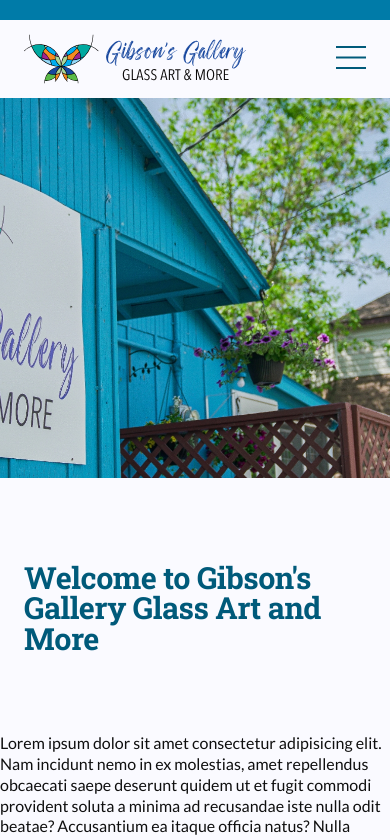
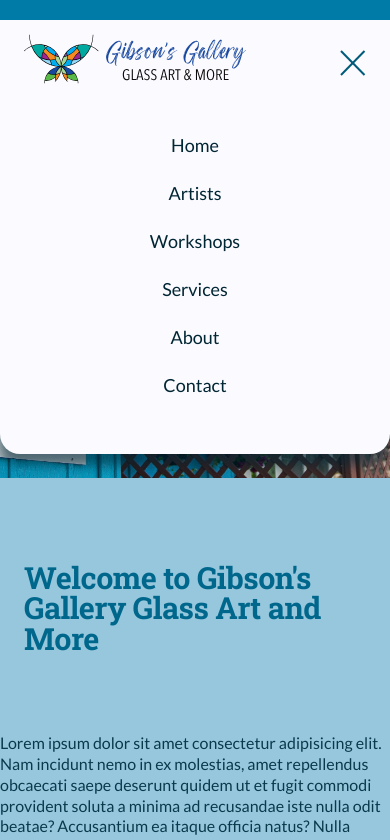
Before and after one commit to Vince-M/Gibsons-Glass-Gallery-static, a website: page index.html in a window 390 px wide. Both pictures are taken after a click on the button 351 px from the left and 57 px from the top of the page. Shown: the top 840 px of the page. Drawn offline with Linux system fonts and the light colour scheme; files that its build step writes are made by us from their sources.

Commit message:
add hiding elements for accessibility

```diff
--- a/app/js/script.js
+++ b/app/js/script.js
@@ -1 +1,29 @@
 console.log('Hello');
+
+const btnOpen = document.querySelector('#btnOpen');
+const btnClose = document.querySelector('#btnClose');
+const menuTopNav = document.querySelector('#menuTopNav');
+const breakpoint = window.matchMedia('(width < 43.75em)');
+
+if (breakpoint.matches) {
+  console.log('is mobile');
+  menuTopNav.setAttribute('inert', '');
+} else {
+  console.log('is tablet/desktop');
+  menuTopNav.removeAttribute('inert');
+}
+
+btnOpen.addEventListener('click', openMobileMenu);
+btnClose.addEventListener('click', closeMobileMenu);
+
+function openMobileMenu() {
+  console.log('run openMobileMenu');
+  btnOpen.setAttribute('aria-expanded', 'true');
+  menuTopNav.removeAttribute('inert');
+}
+
+function closeMobileMenu() {
+  console.log('run closeMobileMenu');
+  btnOpen.setAttribute('aria-expanded', 'false');
+  menuTopNav.setAttribute('inert', '');
+}
--- a/app/scss/components/_topnav.scss
+++ b/app/scss/components/_topnav.scss
@@ -73,7 +73,7 @@
       position: fixed;
       inset: 0 0 auto 0;
       // padding: 12px 24px 60px;
-      padding: 60px 24px 60px;
+      padding: 50px 24px 60px;
       border-radius: 0 0 20px 20px;
       box-shadow: 0 12px 12px var(--menu-shadow);
       translate: 0 -110%;
--- a/index.html
+++ b/index.html
@@ -33,6 +33,7 @@
         <div class="topnav__overlay"></div>
 
         <button
+          id="btnOpen"
           class="topnav__open"
           aria-expanded="false"
           aria-labelledby="nav-label"
@@ -40,9 +41,15 @@
           <img src="img/hamburger.svg" alt="" width="30" height="23" />
         </button>
 
-        <div class="topnav__menu" role="dialog" aria-labelledby="nav-label">
+        <div
+          id="menuTopNav"
+          class="topnav__menu"
+          role="dialog"
+          aria-labelledby="nav-label">
 
-          <button class="topnav__close">
+          <button
+            id="btnClose"
+            class="topnav__close">
             <img src="img/close-button.svg" alt="" width="26" height="26" />
           </button>
 
```
Also changed, not shown: dist/script.js, dist/style.css, 2 other files.
